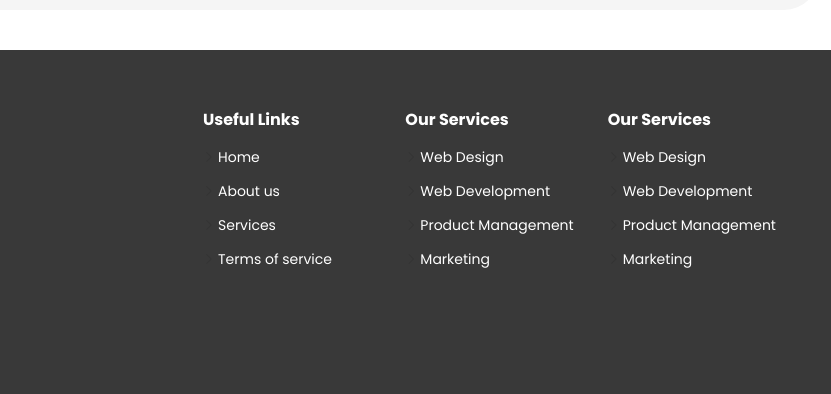
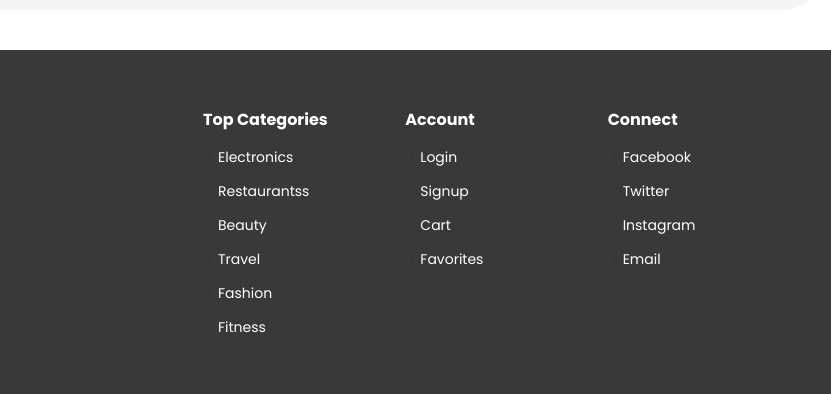
Before and after one commit to devFarhan3/Couponly, a plain HTML site: page index.html in a window 1280 px wide. Shown: the part 4900-5294 px from the top of the page, 449-1280 px from the left. Drawn offline with Linux system fonts and the light colour scheme.

Commit message:
Update index.html

```diff
--- a/index.html
+++ b/index.html
@@ -1020,33 +1020,36 @@
         </div>
 
         <div class="col-lg-2 col-md-3  col-sm-4 col-4 footer-links">
-          <h4>Useful Links</h4>
+          <h4>Top Categories</h4>
           <ul>
-            <li><i class="bi bi-chevron-right"></i> <a href="#">Home</a></li>
-            <li><i class="bi bi-chevron-right"></i> <a href="#">About us</a></li>
-            <li><i class="bi bi-chevron-right"></i> <a href="#">Services</a></li>
-            <li><i class="bi bi-chevron-right"></i> <a href="#">Terms of service</a></li>
+            <li><i class="bi bi-chevron-right"></i> <a href="#">Electronics</a></li>
+            <li><i class="bi bi-chevron-right"></i> <a href="#">Restaurantss</a></li>
+            <li><i class="bi bi-chevron-right"></i> <a href="#">Beauty</a></li>
+            <li><i class="bi bi-chevron-right"></i> <a href="#">Travel</a></li>
+            <li><i class="bi bi-chevron-right"></i> <a href="#">Fashion</a></li>
+            <li><i class="bi bi-chevron-right"></i> <a href="#">Fitness</a></li>
+
           </ul>
         </div>
 
         <div class="col-lg-2 col-md-3 col-sm-4 col-4 footer-links">
-          <h4>Our Services</h4>
+          <h4>Account</h4>
           <ul>
-            <li><i class="bi bi-chevron-right"></i> <a href="#">Web Design</a></li>
-            <li><i class="bi bi-chevron-right"></i> <a href="#">Web Development</a></li>
-            <li><i class="bi bi-chevron-right"></i> <a href="#">Product Management</a></li>
-            <li><i class="bi bi-chevron-right"></i> <a href="#">Marketing</a></li>
+            <li><i class="bi bi-chevron-right"></i> <a href="#">Login</a></li>
+            <li><i class="bi bi-chevron-right"></i> <a href="#">Signup</a></li>
+            <li><i class="bi bi-chevron-right"></i> <a href="#">Cart</a></li>
+            <li><i class="bi bi-chevron-right"></i> <a href="#">Favorites</a></li>
           </ul>
         </div>
 
 
         <div class="col-lg-2 col-md-3 col-sm-4 col-4 footer-links">
-          <h4>Our Services</h4>
+          <h4>Connect</h4>
           <ul>
-            <li><i class="bi bi-chevron-right"></i> <a href="#">Web Design</a></li>
-            <li><i class="bi bi-chevron-right"></i> <a href="#">Web Development</a></li>
-            <li><i class="bi bi-chevron-right"></i> <a href="#">Product Management</a></li>
-            <li><i class="bi bi-chevron-right"></i> <a href="#">Marketing</a></li>
+            <li><i class="bi bi-chevron-right"></i> <a href="#">Facebook </a></li>
+            <li><i class="bi bi-chevron-right"></i> <a href="#">Twitter</a></li>
+            <li><i class="bi bi-chevron-right"></i> <a href="#">Instagram</a></li>
+            <li><i class="bi bi-chevron-right"></i> <a href="#">Email</a></li>
           </ul>
         </div>
 
```
